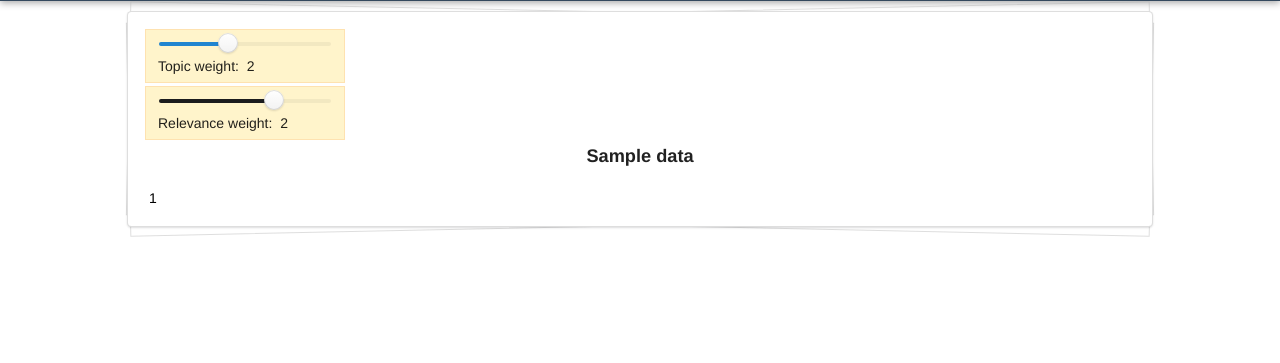
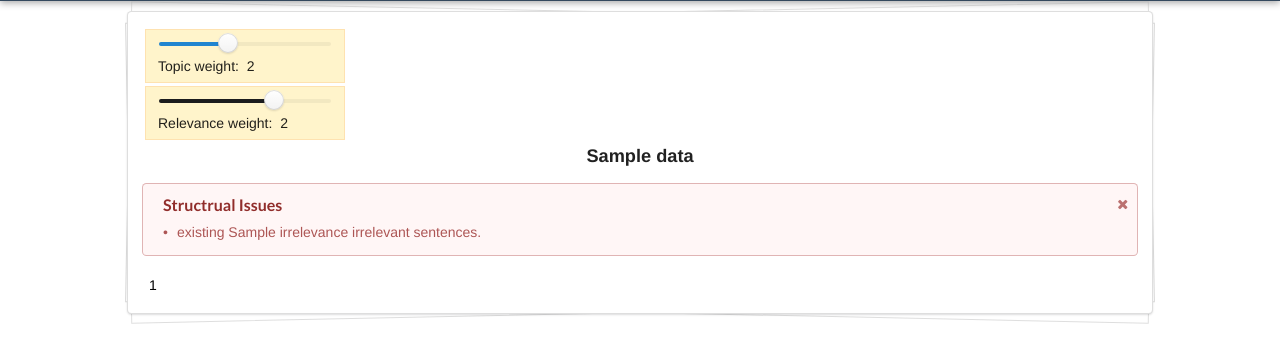
Before and after one commit to janetyc/writingfeedback, a Flask app: template crowdtask/templates/topic_vis.html in a window 1280 px wide. Shown: the part 43-406 px from the top of the page. Run offline with Flask 2, Linux system fonts and the light colour scheme; the template is opened without the code that fills it: most values are stand-ins (such as "Sample title", 1, 10 or a date in 2020); parts of the project's set-up code (start-up, migrations or seed data) failed here and were passed over; some libraries are stand-ins or nearby versions.

Commit message:
add unity issue tips

```diff
--- a/crowdtask/templates/topic_vis.html
+++ b/crowdtask/templates/topic_vis.html
@@ -13,6 +13,31 @@
 
     <div class="article-title">{{ data.title }}</div>
     {% for paragraph_idx in data.content_map %}
+
+    {% if data.issue_map[paragraph_idx]["topic"] != 0 and data.issue_map[paragraph_idx]["irrelevance"] != 0 %}
+    <!-- Issue Tips -->
+    <div class="ui error message">
+    <i class="close icon"></i>
+        <div class="header">Structrual Issues</div>
+        <ul class="list">
+            {% if data.issue_map[paragraph_idx]["topic"] != 0 %}
+                {% if data.issue_map[paragraph_idx]["topic"] == 1 %}
+                <li>multiple topic sentence</li>
+                {% elif data.issue_map[paragraph_idx]["topic"] == -1 %}
+                <li>missing topic sentence</li>
+                {% endif %}
+            {% endif %}
+            {% if data.issue_map[paragraph_idx]["irrelevance"] != 0 %}
+                {% if data.issue_map[paragraph_idx]["irrelevance"] == 1 %}
+                <li>existing {{ data.issue_map[paragraph_idx]["irrelevance"] }} irrelevant sentence.</li>
+                {% else %}
+                <li>existing {{ data.issue_map[paragraph_idx]["irrelevance"] }} irrelevant sentences.</li>
+                {% endif %}
+            {% endif %}
+        </ul>
+    </div>
+    {% endif %}
+    <!-- Paragraph Content -->
     <p class="paragraph" id="paragraph_{{ paragraph_idx }}">
         {% for sentence_idx in range(data.content_map[paragraph_idx]|length) %}
         <span id="sentence_{{sentence_idx}}" class="sentence">
@@ -83,6 +108,10 @@
             }
         });
 
+        $(".close.icon").click(function(){
+            $(this).parent().hide();
+        });
+
     });
 </script>
 {% endblock %}
```
Also changed, not shown: crowdtask/vis_views.py (+31 -3 lines).
